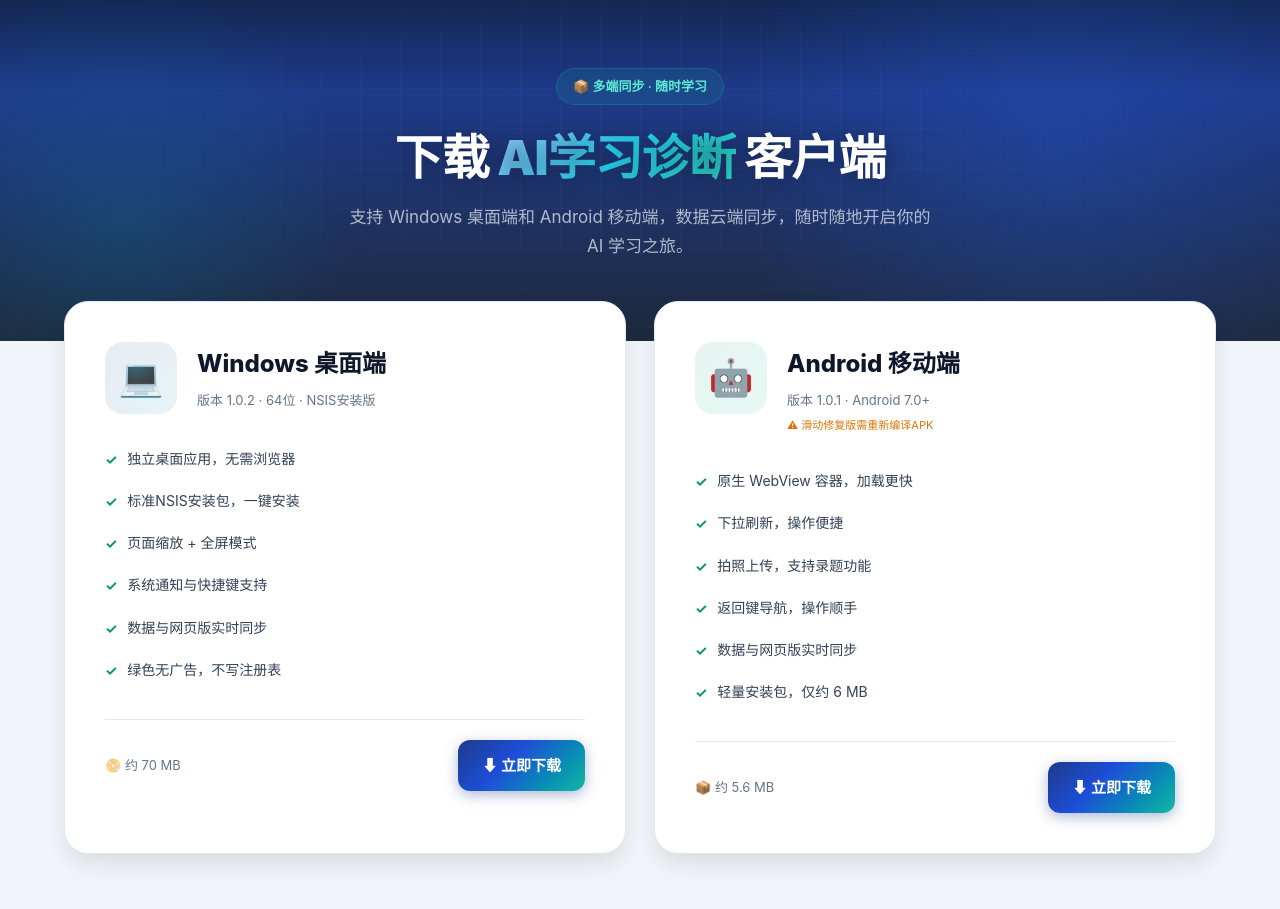
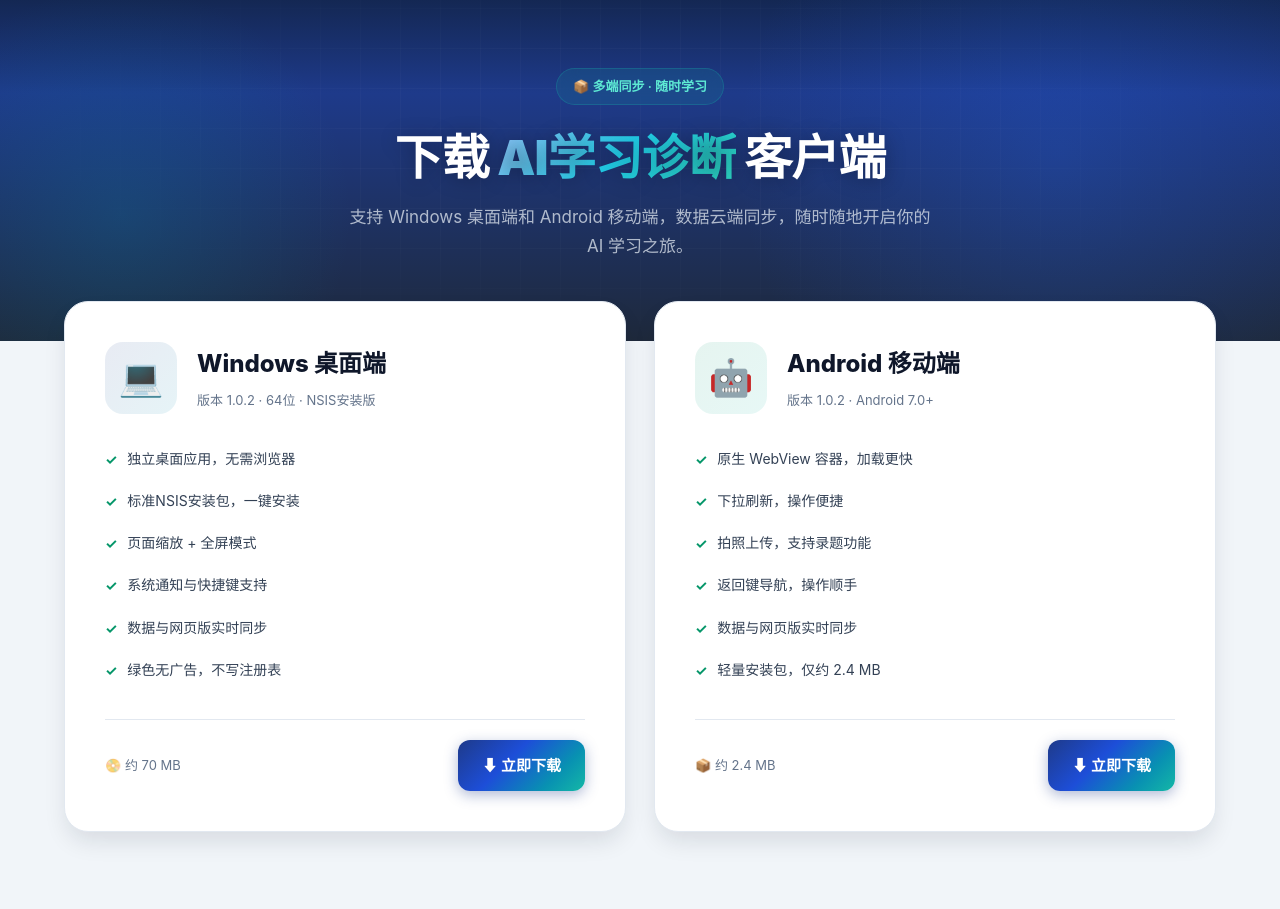
Before and after one commit to nxy-ldw/intelligent-cs-platform, a website: page public/downloads.html in a window 1280 px wide. Shown: the part 72-981 px from the top of the page. Drawn offline with Linux system fonts and the light colour scheme.

Commit message:
fix: 重新编译APK v1.0.2，修复滑动和版本号
- 下载JDK 17编译release APK（之前APK未重新编译，仍为v1.0.0/v1.0.1）
- versionCode 2→3, versionName 1.0.1→1.0.2
- User-Agent同步更新为AILearningApp/1.0.2
- APK从5.8MB缩减到2.4MB（release启用混淆+资源压缩）
- JS注入下拉刷新：仅scrollY<=0时触发，不影响正常滚动
- 更新下载页面版本号和文件大小

```diff
--- a/public/downloads.html
+++ b/public/downloads.html
@@ -337,8 +337,7 @@
           <div class="platform-icon android">&#129302;</div>
           <div class="platform-info">
             <h2>Android 移动端</h2>
-            <div class="platform-version">版本 1.0.1 &middot; Android 7.0+</div>
-            <div class="platform-version" style="margin-top:4px;font-size:11px;color:#d97706;">&#9888; 滑动修复版需重新编译APK</div>
+            <div class="platform-version">版本 1.0.2 &middot; Android 7.0+</div>
           </div>
         </div>
         <ul class="platform-features">
@@ -347,10 +346,10 @@
           <li><span class="check">&#10003;</span>拍照上传，支持录题功能</li>
           <li><span class="check">&#10003;</span>返回键导航，操作顺手</li>
           <li><span class="check">&#10003;</span>数据与网页版实时同步</li>
-          <li><span class="check">&#10003;</span>轻量安装包，仅约 6 MB</li>
+          <li><span class="check">&#10003;</span>轻量安装包，仅约 2.4 MB</li>
         </ul>
         <div class="platform-footer">
-          <div class="file-size">&#128230; 约 5.6 MB</div>
+          <div class="file-size">&#128230; 约 2.4 MB</div>
           <div class="spacer"></div>
           <a href="/downloads/ai-learning-diagnostic-android.apk" class="download-btn" onclick="trackDownload('android')">
             &#11015; 立即下载
```
Also changed, not shown: 3 other files.
